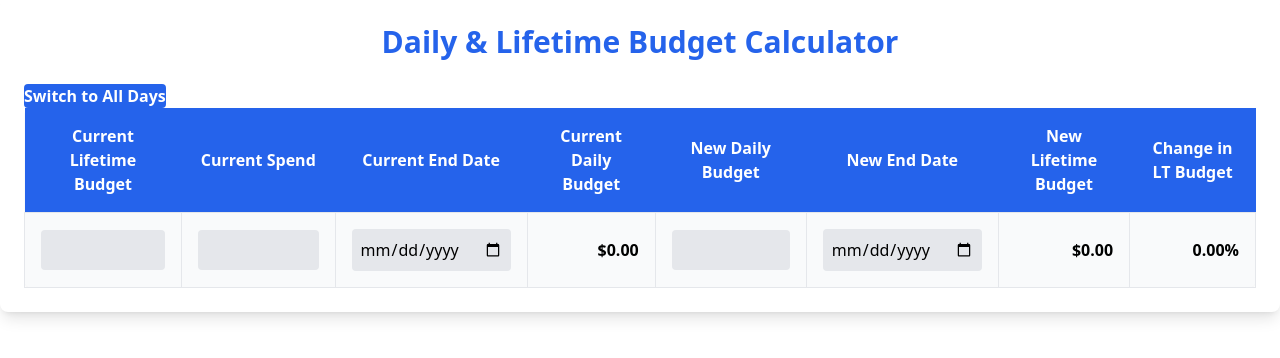
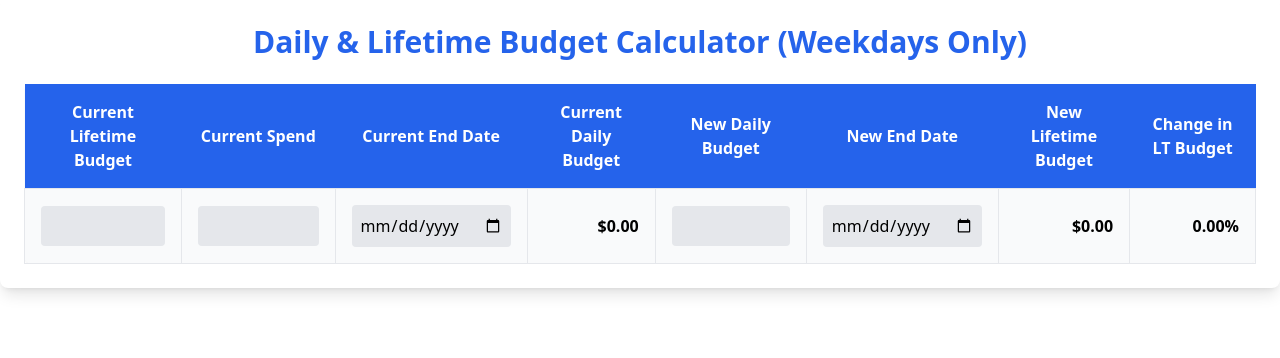
Before and after one commit to niksaderek/budget_cal, a React (Create React App) app: page / in a window 1280 px wide. Shown: the top 358 px of the page. Built offline with nearby package versions, Linux system fonts and the light colour scheme.

Commit message:
Update App.js

```diff
--- a/src/App.js
+++ b/src/App.js
@@ -5,22 +5,20 @@ const BudgetCalculator = () => {
     currentLifetimeBudget: '',
     currentSpend: '',
     currentEndDate: '',
-    currentDailyBudget: 0,  // Default to 0 to prevent NaN errors
+    currentDailyBudget: 0,
     newDailyBudget: '',
     newEndDate: '',
-    newLifetimeBudget: 0,  // Default to 0
-    changeInLTBudget: 0    // Default to 0
+    newLifetimeBudget: 0,
+    changeInLTBudget: 0
   });
 
-  const [countWeekdaysOnly, setCountWeekdaysOnly] = useState(true);
-
-  const calculateWorkingDays = (startDate, endDate, weekdaysOnly) => {
+  const calculateWorkingDays = (startDate, endDate) => {
     let count = 0;
     let currentDate = new Date(startDate);
 
     while (currentDate <= endDate) {
       const dayOfWeek = currentDate.getDay();
-      if (!weekdaysOnly || (dayOfWeek !== 0 && dayOfWeek !== 6)) {
+      if (dayOfWeek !== 0 && dayOfWeek !== 6) {  // Only count weekdays
         count++;
       }
       currentDate.setDate(currentDate.getDate() + 1);
@@ -31,12 +29,11 @@ const BudgetCalculator = () => {
 
   const calculateValues = (data) => {
     const updatedData = { ...data };
-    const weekdaysOnly = countWeekdaysOnly;  // Ensure toggle updates calculations
 
     if (data.currentLifetimeBudget && data.currentSpend && data.currentEndDate) {
       const currentDate = new Date();
       const endDate = new Date(data.currentEndDate);
-      const daysRemaining = calculateWorkingDays(currentDate, endDate, weekdaysOnly);
+      const daysRemaining = calculateWorkingDays(currentDate, endDate);
 
       updatedData.currentDailyBudget = daysRemaining > 0
         ? (Number(data.currentLifetimeBudget) - Number(data.currentSpend)) / daysRemaining
@@ -46,7 +43,7 @@ const BudgetCalculator = () => {
     if (data.currentSpend && data.newDailyBudget && data.newEndDate) {
       const currentDate = new Date();
       const endDate = new Date(data.newEndDate);
-      const daysRemaining = calculateWorkingDays(currentDate, endDate, weekdaysOnly);
+      const daysRemaining = calculateWorkingDays(currentDate, endDate);
 
       updatedData.newLifetimeBudget = daysRemaining > 0
         ? Number(data.currentSpend) + (Number(data.newDailyBudget) * daysRemaining)
@@ -71,23 +68,9 @@ const BudgetCalculator = () => {
     setBudgetData((prevData) => calculateValues({ ...prevData, [name]: dateValue }));
   };
 
-  const toggleCountMode = () => {
-    setCountWeekdaysOnly((prev) => !prev);
-    setBudgetData((prevData) => calculateValues(prevData));  // Recalculate on toggle
-  };
-
   return (
     <div className="container mx-auto p-6 max-w-7xl bg-white rounded-lg shadow-lg">
-      <h1 className="text-3xl font-bold text-center mb-6 text-blue-600">Daily & Lifetime Budget Calculator</h1>
-
-      <div className="flex justify-center mb-4">
-        <button
-          onClick={toggleCountMode}
-          className={`px-4 py-2 rounded text-white font-bold transition ${countWeekdaysOnly ? 'bg-blue-600' : 'bg-gray-600'}`}
-        >
-          {countWeekdaysOnly ? 'Switch to All Days' : 'Switch to Weekdays Only'}
-        </button>
-      </div>
+      <h1 className="text-3xl font-bold text-center mb-6 text-blue-600">Daily & Lifetime Budget Calculator (Weekdays Only)</h1>
 
       <div className="overflow-x-auto">
         <table className="min-w-full border-collapse bg-gray-50 shadow-sm rounded-lg">
```
